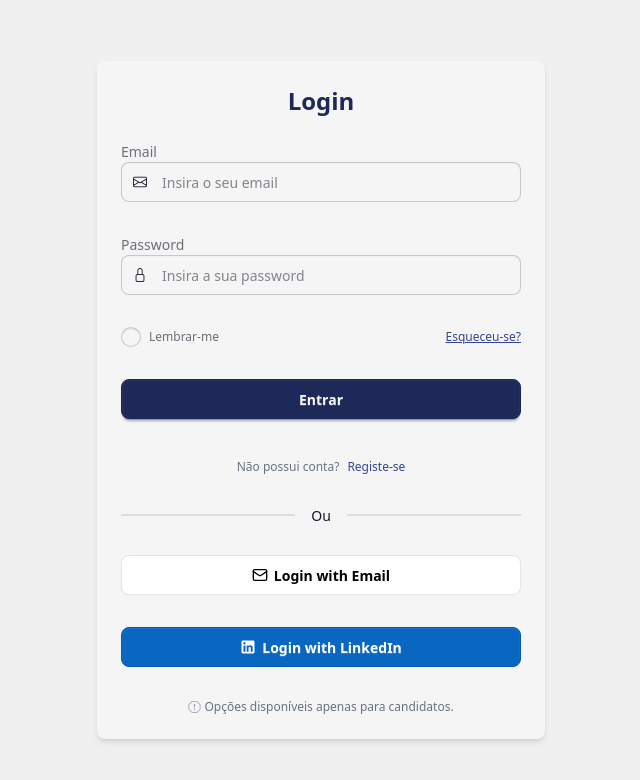
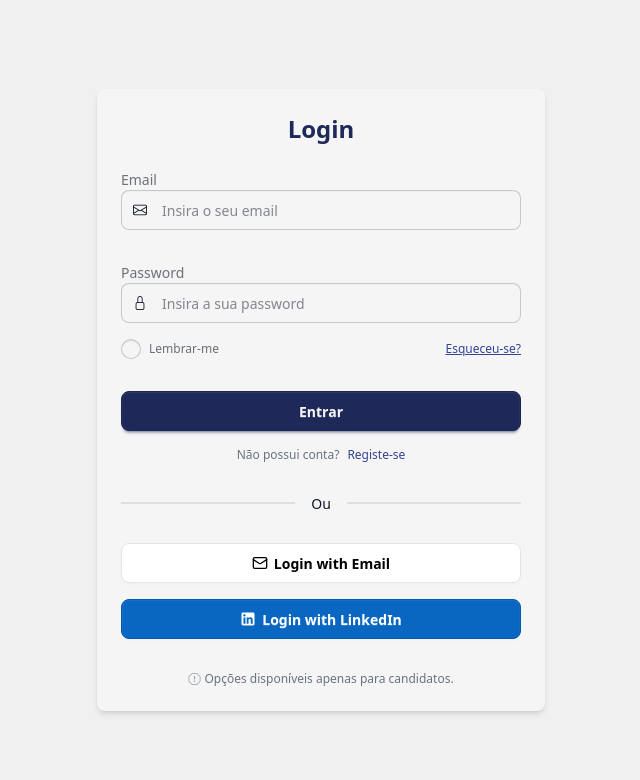
Before and after one commit to LuisAssis24/teamfoundry-workforce-management, a React (Vite) app in the folder frontend/: page /login in a window 1280 px wide. Shown: the top 780 px of the page, without its empty margins (319-959 px from the left). Built offline with nearby package versions, Linux system fonts and the light colour scheme; no server answers.

Commit message:
Mudanças no Layout do UserLogin.

```diff
--- a/frontend/src/pages/login/UserLogin/UserLogin.jsx
+++ b/frontend/src/pages/login/UserLogin/UserLogin.jsx
@@ -48,6 +48,7 @@ export default function LoginCandidate() {
                         onChange={(e) => setEmail(e.target.value)}
                     />
 
+                    <div  className="flex flex-col gap-4">
                         <InputField
                             label="Password"
                             placeholder="Insira a sua password"
@@ -71,9 +72,9 @@ export default function LoginCandidate() {
                                 <Link to="forgot-password" className="link link-accent">Esqueceu-se?</Link>
                             </p>
                         </div>
+                    </div>
 
-
-
+                    <div  className="flex flex-col gap-2">
                         <Button
                             label={loading ? "Entrando..." : "Entrar"}
                             variant="primary"
@@ -90,10 +91,12 @@ export default function LoginCandidate() {
                                 Registe-se
                             </Link>
                         </div>
+                    </div>
 
                     <div className="divider">Ou</div>
 
                     {/* Email */}
+                    <div className="flex flex-col gap-4">
                         <button className="btn bg-white text-black border-[#e5e5e5]">
                             <svg aria-label="Email icon" width="16" height="16" xmlns="http://www.w3.org/2000/svg"
                                  viewBox="0 0 24 24">
@@ -110,6 +113,7 @@ export default function LoginCandidate() {
                             <svg aria-label="LinkedIn logo" width="16" height="16" xmlns="http://www.w3.org/2000/svg" viewBox="0 0 32 32"><path fill="white" d="M26.111,3H5.889c-1.595,0-2.889,1.293-2.889,2.889V26.111c0,1.595,1.293,2.889,2.889,2.889H26.111c1.595,0,2.889-1.293,2.889-2.889V5.889c0-1.595-1.293-2.889-2.889-2.889ZM10.861,25.389h-3.877V12.87h3.877v12.519Zm-1.957-14.158c-1.267,0-2.293-1.034-2.293-2.31s1.026-2.31,2.293-2.31,2.292,1.034,2.292,2.31-1.026,2.31-2.292,2.31Zm16.485,14.158h-3.858v-6.571c0-1.802-.685-2.809-2.111-2.809-1.551,0-2.362,1.048-2.362,2.809v6.571h-3.718V12.87h3.718v1.686s1.118-2.069,3.775-2.069,4.556,1.621,4.556,4.975v7.926Z" fillRule="evenodd"></path></svg>
                             Login with LinkedIn
                         </button>
+                    </div>
 
                     <p className="text-xs text-gray-500 text-center !mt-0">
                         <i className="bi bi-exclamation-octagon text-gray-400 mr-1"></i>
```
Lines whose indentation alone changed are shown as unchanged.
